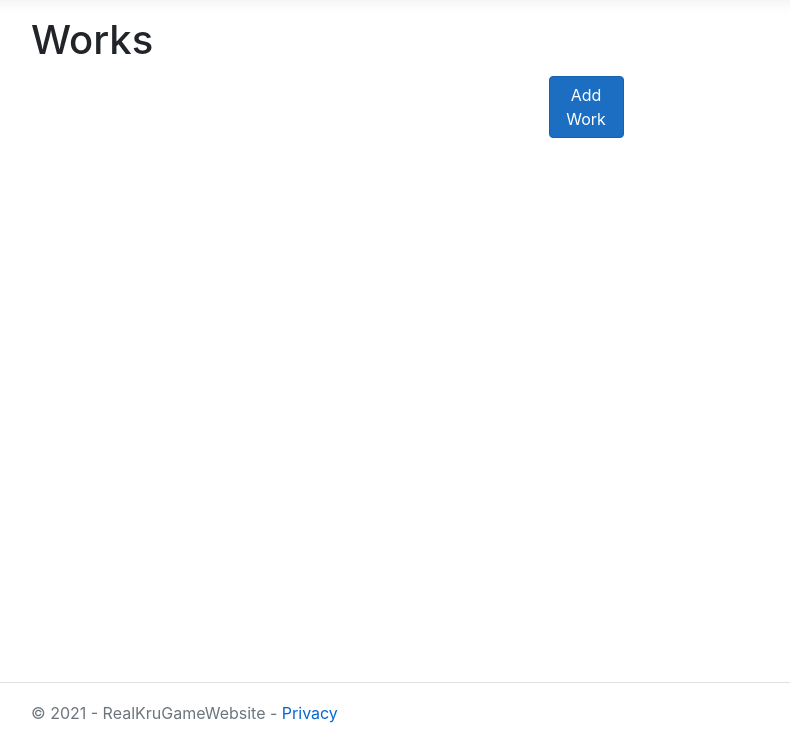
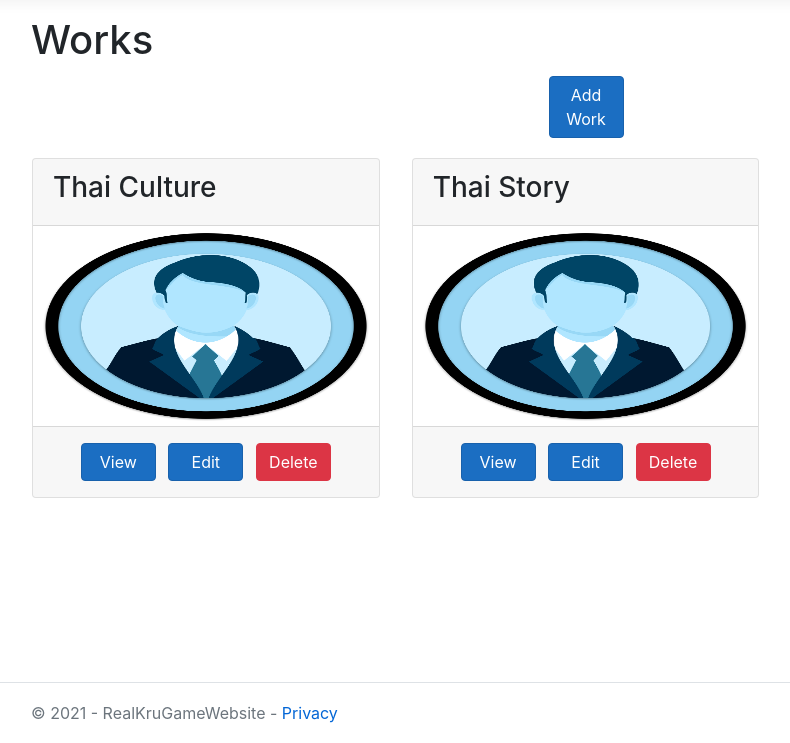
Before and after one commit to Pbo1929/KruGameWebsiteTest, an ASP.NET Core app: page /works/work/ in a window 1280 px wide. Shown: the part 57-800 px from the top of the page, without its empty margins (54-844 px from the left). Run offline with ASP.NET Core 8, Linux system fonts and the light colour scheme.

Commit message:
delete function and validation

```diff
--- a/RealKruGameWebsite/Pages/Works/Work.cshtml
+++ b/RealKruGameWebsite/Pages/Works/Work.cshtml
@@ -17,10 +17,27 @@
        class="btn btn-primary m-1">Add Work</a>
     </div>
 
-    <div class="card-deck">
-        @foreach (var work in Model.Works)
-        {
+<div class="card-deck">
+    @foreach (var work in Model.Works)
+    {
+        var photoPath = "~/workimages/" + (work.PhotoPath ?? "noimage.png");
+        <div class="card m-3" style="min-width: 18rem; max-width:30.5%;">
+            <div class="card-header">
+                <h3>@work.Title</h3>
+            </div>
 
+            <img class="card-img-top imageThumbnail" src="@photoPath"
+                 asp-append-version="true" />
 
-        }
-    </div>
+            <div class="card-footer text-center">
+                <a asp-page="/Works/WorkDetails" asp-route-ID="@work.Id"
+                   class="btn btn-primary m-1">View</a>
+                <a asp-page="/Works/WorkEdit" asp-route-ID="@work.Id"
+                   class="btn btn-primary m-1">Edit</a>
+                <a asp-page="/Works/WorkDelete" asp-route-ID="@work.Id"
+                   class="btn btn-danger m-1">Delete</a>
+            </div>
+        </div>
+
+    }
+</div>
```
